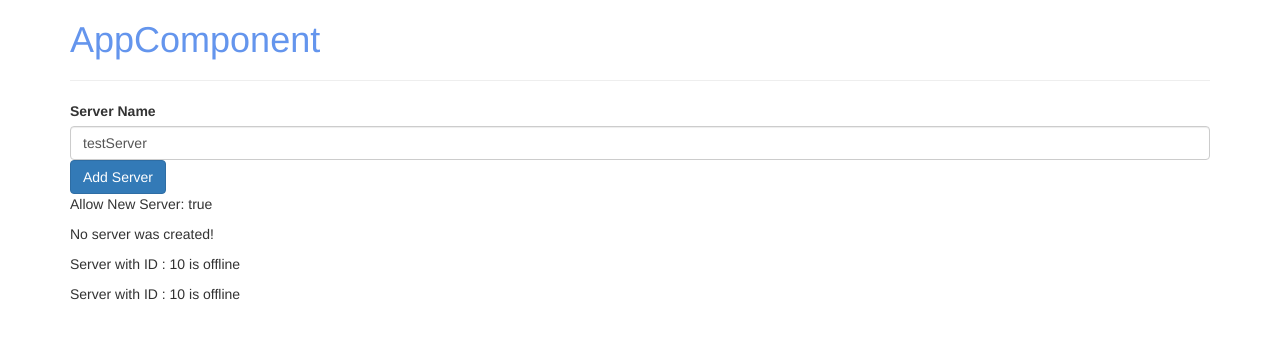
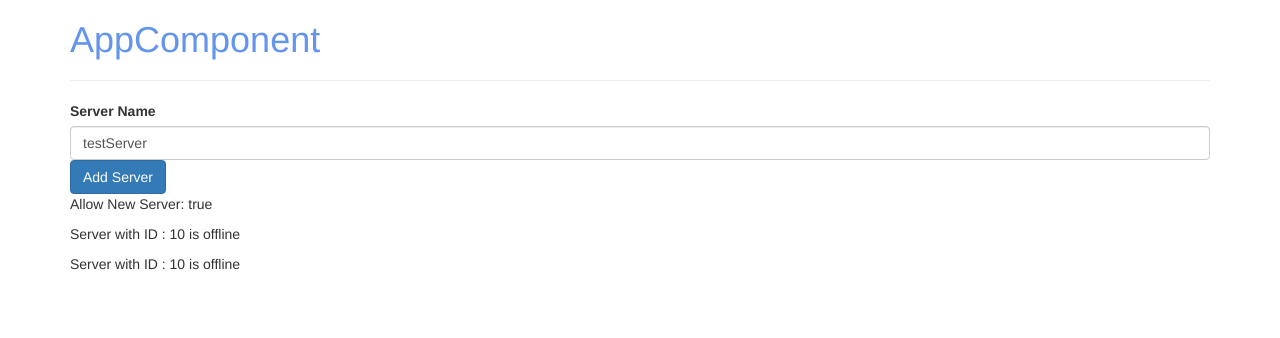
Before and after one commit to schemr/angular4-study, an Angular app in the folder basic/: page / in a window 1280 px wide. Shown: the top 338 px of the page. Built offline with nearby package versions, Linux system fonts and the light colour scheme.

Commit message:
ngIf directive

```diff
--- a/basic/src/app/servers/servers.component.html
+++ b/basic/src/app/servers/servers.component.html
@@ -13,6 +13,6 @@
   [disabled]="!allowNewServer"
   (click)="onCreateServer()">Add Server</button>
 <p [innerText]="'Allow New Server: '+allowNewServer"></p>
-<p>{{ serverCreationStatus }}</p>
+<p *ngIf="serverCreated">{{ serverCreationStatus }}</p>
 <app-server></app-server>
 <app-server></app-server>
--- a/basic/src/app/servers/servers.component.ts
+++ b/basic/src/app/servers/servers.component.ts
@@ -9,6 +9,7 @@
   allowNewServer = false;
   serverCreationStatus = "No server was created!"
   serverName = 'testServer';
+  serverCreated = false;
   constructor() {
     setTimeout(()=>{
       this.allowNewServer = true;
@@ -18,6 +19,7 @@
   ngOnInit() {
   }
   onCreateServer(){
+    this.serverCreated = true;
     this.serverCreationStatus = 'Server was created!' + this.serverName;
   }
   onUpdateServerName(event: Event){
```
